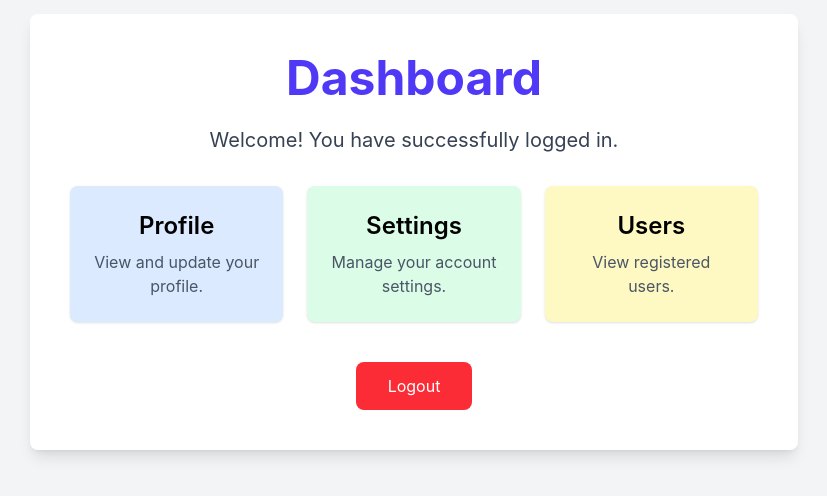
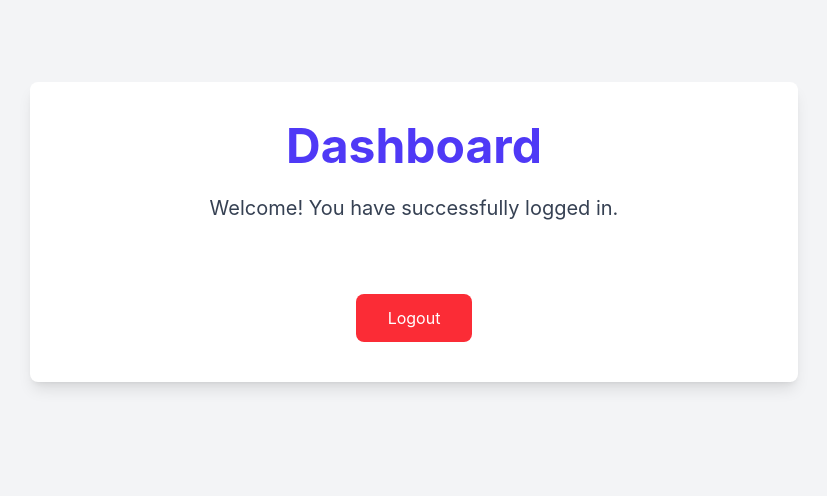
Before and after one commit to shreyansh0200/authentication-System, a React (Create React App) app in the folder frontend/: page /dashboard in a window 1280 px wide. Shown: the part 168-664 px from the top of the page, without its empty margins (226-1053 px from the left). Built offline with nearby package versions, Linux system fonts and the light colour scheme; sample sign-in values are in the browser's storage.

Commit message:
miner deletion

```diff
--- a/frontend/src/components/DashBoard.js
+++ b/frontend/src/components/DashBoard.js
@@ -23,30 +23,7 @@ export const Dashboard = () => {
           Welcome! You have successfully logged in.
         </p>
 
-        <div className="grid grid-cols-1 md:grid-cols-3 gap-6">
 
-          <div className="bg-blue-100 rounded-lg p-6 shadow">
-            <h2 className="text-2xl font-semibold">Profile</h2>
-            <p className="mt-2 text-gray-600">
-              View and update your profile.
-            </p>
-          </div>
-
-          <div className="bg-green-100 rounded-lg p-6 shadow">
-            <h2 className="text-2xl font-semibold">Settings</h2>
-            <p className="mt-2 text-gray-600">
-              Manage your account settings.
-            </p>
-          </div>
-
-          <div className="bg-yellow-100 rounded-lg p-6 shadow">
-            <h2 className="text-2xl font-semibold">Users</h2>
-            <p className="mt-2 text-gray-600">
-              View registered users.
-            </p>
-          </div>
-
-        </div>
 
         <button
           className="mt-10 bg-red-500 hover:bg-red-600 text-white px-8 py-3 rounded-lg"
```
